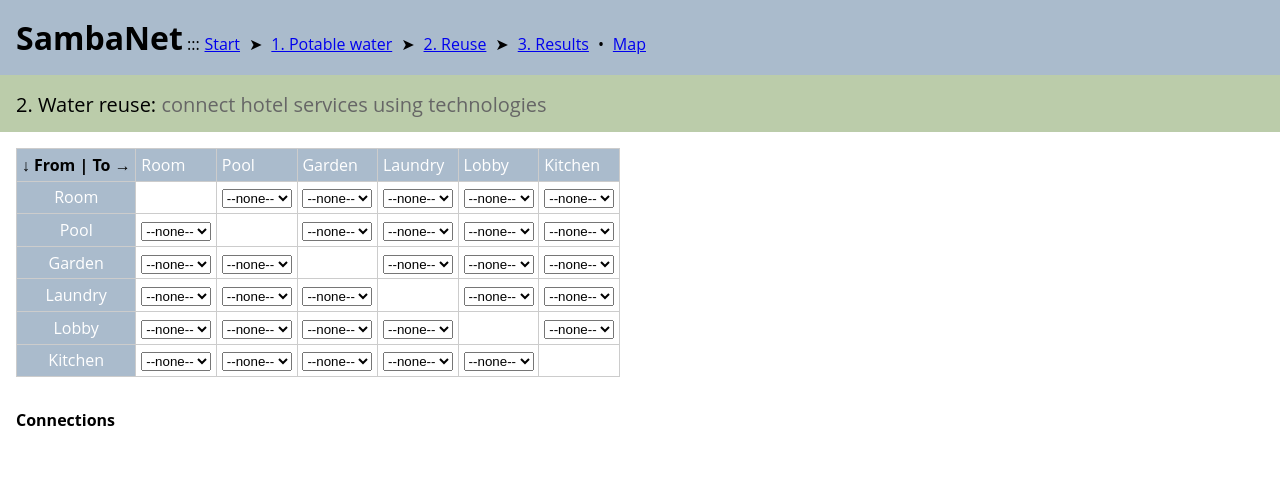
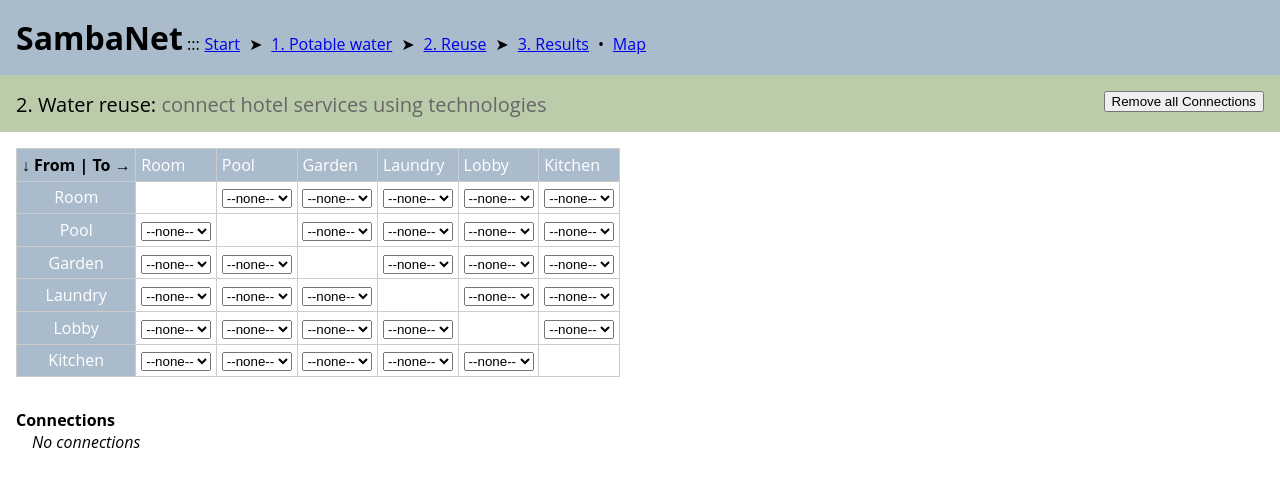
Before and after one commit to holalluis/demeaumed, a PHP site: page /reuse.php in a window 1280 px wide. Shown: the top 487 px of the page. Run offline with PHP 8.4, Linux system fonts and the light colour scheme.

Commit message:
added visual menu things

```diff
--- a/reuse.php
+++ b/reuse.php
@@ -9,7 +9,11 @@
 				if(Connections[i].from==from && Connections[i].to==to)
 				{
 					if(tec=='--none--')
+					{
 						Connections.splice(i,1); //remove connection i if tec is --none--
+						//make the select which makes the opposite connection enabled
+						document.querySelector('select[from='+to+'][to='+from+']').removeAttribute('disabled')
+					}
 					else
 						Connections[i].tec=tec; //else, update it
 
@@ -27,6 +31,10 @@
 			}
 			//add it to Connections
 			Connections.push(Conn)
+
+			//make the select which makes the opposite connection disabled
+			document.querySelector('select[from='+to+'][to='+from+']').setAttribute('disabled',true)
+
 			//update view and cookies
 			updateConnectionsView()
 			updateCookies();
@@ -36,6 +44,8 @@
 		{
 			var div = document.querySelector('#connections')
 			div.innerHTML=""
+			if(Connections.length==0)
+				div.innerHTML="&emsp;<i>No connections</i>"
 			for(var i in Connections)
 			{
 				//new div == connection
@@ -45,7 +55,8 @@
 				var from = Connections[i].from
 				var to = Connections[i].to
 				var tec = Connections[i].tec
-				con.innerHTML=from+" &rarr; "+tec+" &rarr; "+to
+				var n=parseInt(i)+1;
+				con.innerHTML="&emsp;"+n+". "+from+" &rarr; "+to+" (using "+tec+")"
 			}
 		}
 
@@ -56,6 +67,9 @@
 			var select = document.createElement('select')
 			//what happens if we select something
 			select.onchange=function(){newConnection(from,to,this.value)}
+
+			select.setAttribute("from",from)
+			select.setAttribute("to",to)
 
 			var Techs = [
 				"--none--",
@@ -72,10 +86,6 @@
 				option.value=Techs[i]
 			}
 
-			//check if already exists connection
-			var index=existsConnection(from,to)
-			if(index)select.value=Connections[index].tec
-
 			return select
 		}
 
@@ -84,6 +94,7 @@
 		{
 			var t = document.querySelector('#reuse')
 			while(t.rows.length>1)t.deleteRow(-1)
+			while(t.rows[0].cells.length>1)t.rows[0].deleteCell(-1)
 
 			//TO
 			for(var field in Inputs.Services)
@@ -123,6 +134,26 @@
 				}
 			}
 
+			//DISABLE opposite selects already selected
+			for(var i=1; i<t.rows.length; i++)
+			{
+				var from = t.rows[i].getAttribute('field')
+
+				for(var j=1; j<t.rows[0].cells.length; j++)
+				{
+					var to = t.rows[0].cells[j].getAttribute('field')
+
+					//check if already exists connection
+					var index=existsConnection(from,to)
+					if(index)
+					{
+						//set the option from Connections
+						document.querySelector('select[from='+from+'][to='+to+']').value=Connections[index].tec
+						//make the opposite select disabled
+						document.querySelector('select[from='+to+'][to='+from+']').setAttribute('disabled',true)
+					}
+				}
+			}
 		}
 
 		//check if connection exists, and return index
@@ -144,7 +175,9 @@
 	</script>
 
 </head><body onload=init()><!--title--><?php include'navbar.php'?>
-<!--title--><div class=title>2. Water reuse: <span class=subtitle>connect hotel services using technologies</span></div>
+<!--title--><div class=title>2. Water reuse: <span class=subtitle>connect hotel services using technologies</span>
+	<button style=float:right onclick="Connections=[];updateCookies();init()">Remove all Connections</button>
+</div>
 
 <!--reuse table--><div>
 	<table id=reuse>
```
